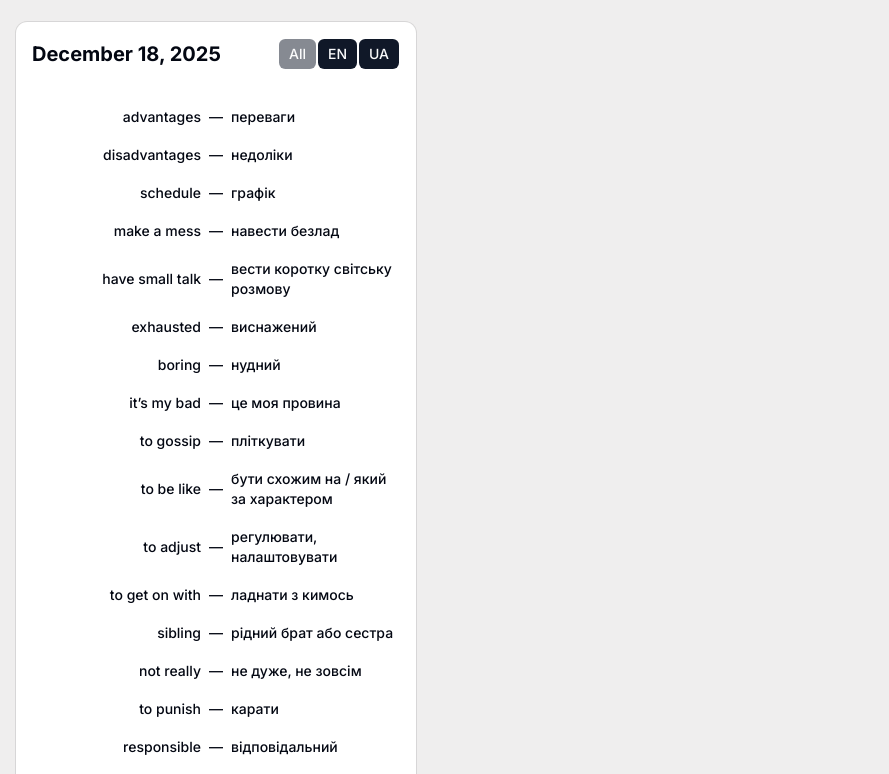
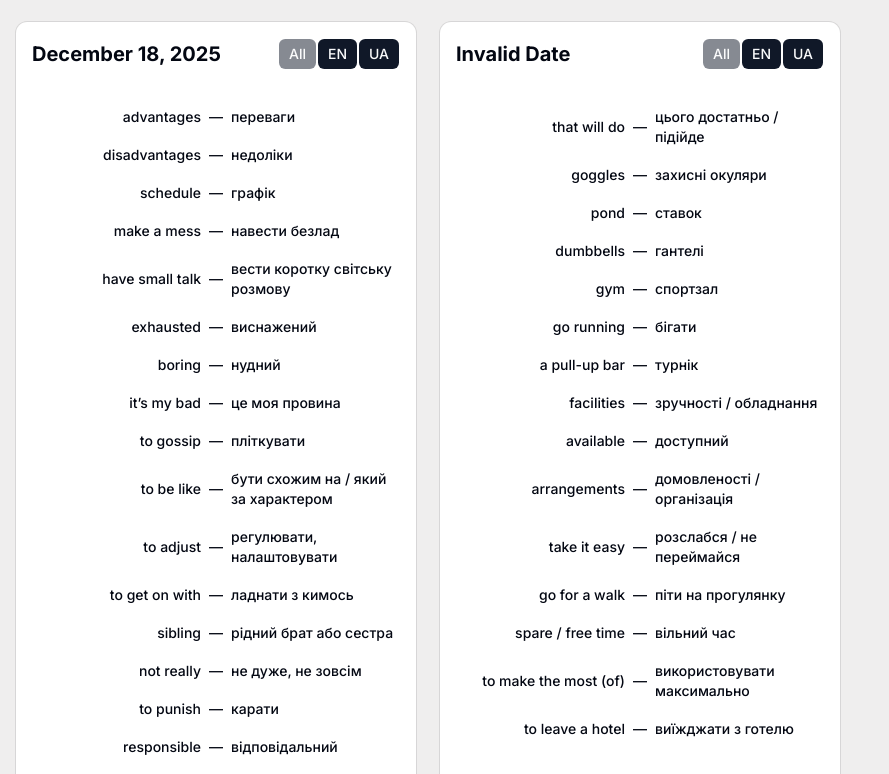
Before and after one commit to iSefero/English-helper, a Next.js app: page /lessons in a window 1280 px wide. Shown: the part 5966-6740 px from the top of the page, without its empty margins (0-889 px from the left). Built offline with nearby package versions, Linux system fonts and the light colour scheme.

Commit message:
added new words.

```diff
--- a/views/Lessons/words.tsx
+++ b/views/Lessons/words.tsx
@@ -3907,4 +3907,189 @@ export const lessons = [
       },
     ],
   },
+  {
+    date: "14.04.2026",
+    words: [
+      {
+        term: "that will do",
+        translation: "цього достатньо / підійде",
+        examples: [
+          <span>
+            That’s enough, <strong>that will do</strong>.
+          </span>,
+          <span>
+            This amount is fine, <strong>that will do</strong>.
+          </span>,
+        ],
+      },
+      {
+        term: "goggles",
+        translation: "захисні окуляри",
+        examples: [
+          <span>
+            Wear <strong>goggles</strong> when swimming.
+          </span>,
+          <span>
+            He put on his <strong>goggles</strong> before diving.
+          </span>,
+        ],
+      },
+      {
+        term: "pond",
+        translation: "ставок",
+        examples: [
+          <span>
+            There is a small <strong>pond</strong> in the garden.
+          </span>,
+          <span>
+            Ducks were swimming in the <strong>pond</strong>.
+          </span>,
+        ],
+      },
+      {
+        term: "dumbbells",
+        translation: "гантелі",
+        examples: [
+          <span>
+            He trains with <strong>dumbbells</strong> every day.
+          </span>,
+          <span>
+            These <strong>dumbbells</strong> are too heavy for me.
+          </span>,
+        ],
+      },
+      {
+        term: "gym",
+        translation: "спортзал",
+        examples: [
+          <span>
+            I go to the <strong>gym</strong> three times a week.
+          </span>,
+          <span>
+            The <strong>gym</strong> is open 24/7.
+          </span>,
+        ],
+      },
+      {
+        term: "go running",
+        translation: "бігати",
+        examples: [
+          <span>
+            I usually <strong>go running</strong> in the morning.
+          </span>,
+          <span>
+            They <strong>went running</strong> in the park.
+          </span>,
+        ],
+      },
+      {
+        term: "a pull-up bar",
+        translation: "турнік",
+        examples: [
+          <span>
+            He installed <strong>a pull-up bar</strong> at home.
+          </span>,
+          <span>
+            I can do ten pull-ups on <strong>the pull-up bar</strong>.
+          </span>,
+        ],
+      },
+      {
+        term: "facilities",
+        translation: "зручності / обладнання",
+        examples: [
+          <span>
+            The hotel has great <strong>facilities</strong>.
+          </span>,
+          <span>
+            Sports <strong>facilities</strong> are available here.
+          </span>,
+        ],
+      },
+      {
+        term: "available",
+        translation: "доступний",
+        examples: [
+          <span>
+            The room is <strong>available</strong> now.
+          </span>,
+          <span>
+            This service is not <strong>available</strong> today.
+          </span>,
+        ],
+      },
+      {
+        term: "arrangements",
+        translation: "домовленості / організація",
+        examples: [
+          <span>
+            We made all the <strong>arrangements</strong> for the trip.
+          </span>,
+          <span>
+            Travel <strong>arrangements</strong> can be stressful.
+          </span>,
+        ],
+      },
+      {
+        term: "take it easy",
+        translation: "розслабся / не переймайся",
+        examples: [
+          <span>
+            <strong>Take it easy</strong>, everything will be fine.
+          </span>,
+          <span>
+            You should <strong>take it easy</strong> after work.
+          </span>,
+        ],
+      },
+      {
+        term: "go for a walk",
+        translation: "піти на прогулянку",
+        examples: [
+          <span>
+            Let’s <strong>go for a walk</strong>.
+          </span>,
+          <span>
+            They <strong>went for a walk</strong> in the evening.
+          </span>,
+        ],
+      },
+      {
+        term: "spare / free time",
+        translation: "вільний час",
+        examples: [
+          <span>
+            I read books in my <strong>spare time</strong>.
+          </span>,
+          <span>
+            What do you do in your <strong>free time</strong>?
+          </span>,
+        ],
+      },
+      {
+        term: "to make the most (of)",
+        translation: "використовувати максимально",
+        examples: [
+          <span>
+            Try <strong>to make the most of</strong> your time.
+          </span>,
+          <span>
+            She <strong>made the most of</strong> the opportunity.
+          </span>,
+        ],
+      },
+      {
+        term: "to leave a hotel",
+        translation: "виїжджати з готелю",
+        examples: [
+          <span>
+            We need <strong>to leave the hotel</strong> by noon.
+          </span>,
+          <span>
+            They <strong>left the hotel</strong> early in the morning.
+          </span>,
+        ],
+      },
+    ],
+  },
 ];
```
